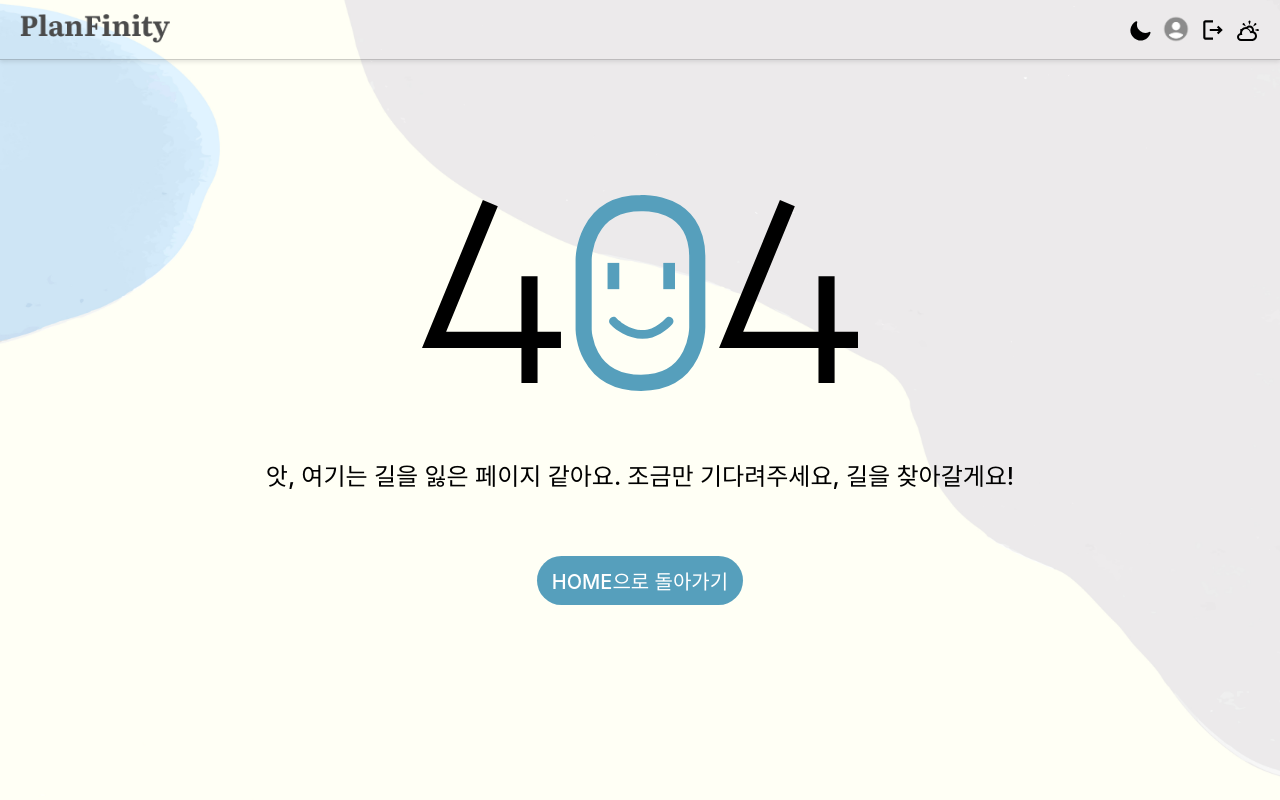
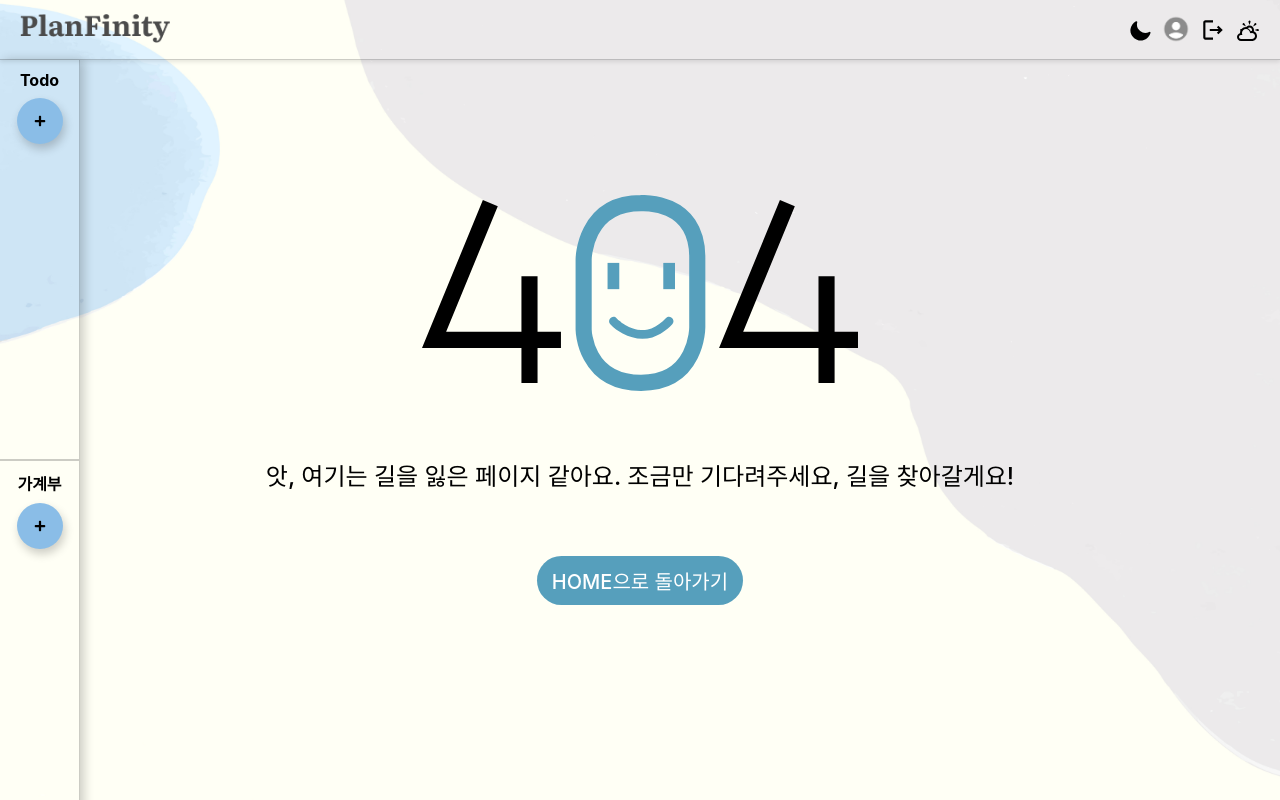
Before and after one commit to codestates-seb/seb44_main_023, a React (Vite) app in the folder client/: page / in a window 1280 px wide. Built offline with nearby package versions, Linux system fonts and the light colour scheme.

Commit message:
feat:FE/Sidebar

```diff
--- a/client/src/App.jsx
+++ b/client/src/App.jsx
@@ -4,12 +4,13 @@ import ProfilePage from "./pages/ProfilePage";
 import ErrorPage from "./pages/ErrorPage";
 import Header from "./components/Header/Header";
 import TestWidget from "./pages/TestWidget"
-
+import Sidebar from "./components/Sidebar/Sidebar";
 
 function App() {
   return (
     <>
       <Header />
+      <Sidebar />
       <Routes>
         <Route path="/profile/:id" element={<ProfilePage />} />
         <Route path="*" element={<ErrorPage />} />
--- a/client/src/components/Input/PageInput.jsx
+++ b/client/src/components/Input/PageInput.jsx
@@ -31,7 +31,7 @@ const InputContainer = styled.div`
 const InputField = styled.input`
   width: ${(props) => props.size || "100%"};
   height: ${(props) => props.height || "auto"};
-  padding: 0.8rem;
+  padding: 0.2rem;
   border: none;
   border-bottom: 1px solid #ccc;
   outline: none;
--- /dev/null
+++ b/client/src/components/Sidebar/Sidebar.jsx
@@ -0,0 +1,284 @@
+import React, { useState, useRef, useEffect } from "react";
+import styled from "styled-components";
+import { FaPlus } from "react-icons/fa";
+import Input from "../Input/PageInput";
+import axios from "axios";
+
+const PopupContainer = styled.div`
+  position: fixed;
+  background-color: #fff;
+  padding: 12px;
+  border-radius: 8px;
+  box-shadow: 0 2px 4px rgba(0, 0, 0, 0.2);
+  z-index: 999;
+  margin-left: 20px;
+  &::before {
+    content: "";
+    position: absolute;
+    top: 20px;
+    left: -20px;
+    transform: translateY(-50%);
+    border-top: 12px solid transparent;
+    border-right: 30px solid #fff;
+    border-bottom: 12px solid transparent;
+  }
+`;
+
+const Popup = ({
+  onClose,
+  title,
+  buttonPosition,
+  onAddButtonClick,
+}) => {
+  const [inputValue, setInputValue] = useState("");
+  const popupRef = useRef(null);
+
+  // useEffect(() => {
+  //   const handleClickOutside = (event) => {
+  //     if (popupRef.current && !popupRef.current.contains(event.target)) {
+  //       onClose();
+  //     }
+  //   };
+
+  //   document.addEventListener("mousedown", handleClickOutside);
+
+  //   return () => {
+  //     document.removeEventListener("mousedown", handleClickOutside);
+  //   };
+  // }, [onClose]);
+
+  const handleInputChange = (event) => {
+    setInputValue(event.target.value);
+  };
+
+  const handleInputKeyPress = (event) => {
+    if (event.key === "Enter") {
+      handleAddButtonClick();
+    }
+  };
+
+  const handleAddButtonClick = async () => {
+    if (inputValue.trim() !== "") {
+      try {
+
+        if (title === "Todo") {
+          const response = await axios.post("/api/todogroups", {
+            todo_group_title: inputValue,
+          });
+          const todoGroup = response.data;
+          onAddButtonClick(todoGroup.todo_group_title);
+        } else if (title === "가계부") {
+          const response = await axios.post("/api/ledgergroups", {
+            ledger_group_title: inputValue,
+          });
+          const ledgerGroup = response.data;
+          onAddButtonClick(ledgerGroup.ledger_group_title);
+        }
+        setInputValue("");
+        onClose();
+      } catch (error) {
+        console.error(error);
+      }
+    }
+  };
+
+  return (
+    <>
+      {title && <PopupOverlay onClick={onClose} />}
+      <PopupContainer
+        ref={popupRef}
+        style={{
+          top: buttonPosition.top,
+          left: buttonPosition.left + buttonPosition.width + 10,
+        }}
+      >
+        <PopupTitle fontSize={12}>{title} 그룹 추가</PopupTitle>
+        <Input
+          value={inputValue}
+          onChange={handleInputChange}
+          onKeyPress={handleInputKeyPress}
+          width="100%"
+          placeholder="그룹명을 입력하세요."
+          size={17}
+          fontSize={1.2}
+          minLength={2}
+          maxLength={7}
+        />
+      </PopupContainer>
+    </>
+  );
+};
+
+const Sidebar = () => {
+  const [currentPopup, setCurrentPopup] = useState(null);
+  const [buttonPosition, setButtonPosition] = useState({});
+  const todoButtonRef = useRef(null);
+  const accountButtonRef = useRef(null);
+  const [todoButtons, setTodoButtons] = useState([]);
+  const [accountButtons, setAccountButtons] = useState([]);
+
+  const handleAddButtonClick = (title, buttonRef) => {
+    setButtonPosition(buttonRef.current.getBoundingClientRect());
+
+    if (currentPopup === title) {
+      setCurrentPopup(null);
+    } else {
+        setCurrentPopup(title);
+    }
+  };
+
+  const closePopup = () => {
+    setCurrentPopup(null);
+  };
+
+  const handleAddButton = (text) => {
+    if (currentPopup === "Todo") {
+      setTodoButtons((prevButtons) => [
+        ...prevButtons,
+        {
+          id: Date.now(),
+          text,
+        },
+      ]);
+    } else if (currentPopup === "가계부") {
+      setAccountButtons((prevButtons) => [
+        ...prevButtons,
+        {
+          id: Date.now(),
+          text,
+        },
+      ]);
+    }
+    setCurrentPopup(null);
+  };
+
+  return (
+    <SidebarContainer>
+      <SidebarSection>
+        <SidebarTitle>Todo</SidebarTitle>
+        {todoButtons.map((button) => (
+          <AddedButton key={button.id}>{button.text}</AddedButton>
+        ))}
+        <AddButton
+          onClick={() => handleAddButtonClick("Todo", todoButtonRef)}
+          ref={todoButtonRef}
+        >
+          <FaPlus />
+        </AddButton>
+        {currentPopup === "Todo" && (
+          <Popup
+            onClose={closePopup}
+            title="Todo"
+            buttonPosition={buttonPosition}
+            onAddButtonClick={handleAddButton}
+          />
+        )}
+      </SidebarSection>
+
+      <SidebarSection>
+        <SidebarTitle>가계부</SidebarTitle>
+        {accountButtons.map((button) => (
+          <AddedButton key={button.id}>{button.text}</AddedButton>
+        ))}
+        <AddButton
+          onClick={() => handleAddButtonClick("가계부", accountButtonRef)}
+          ref={accountButtonRef}
+        >
+          <FaPlus />
+        </AddButton>
+        {currentPopup === "가계부" && (
+          <Popup
+            onClose={closePopup}
+            title="가계부"
+            buttonPosition={buttonPosition}
+            onAddButtonClick={handleAddButton}
+          />
+        )}
+      </SidebarSection>
+    </SidebarContainer>
+  );
+};
+
+const SidebarContainer = styled.div`
+  position: fixed;
+  top: 6rem;
+  left: 0;
+  width: 80px;
+  height: 100vh;
+  background-color: transparent;
+  display: flex;
+  flex-direction: column;
+  box-shadow: 4px 0 10px rgba(0, 0, 0, 0.2);
+  border-right: 1px solid rgba(0, 0, 0, 0.2);
+`;
+
+const SidebarSection = styled.div`
+  display: flex;
+  flex-direction: column;
+  align-items: center;
+  flex: 1;
+  border-top: 2px solid rgba(0, 0, 0, 0.2);
+  padding: 10px;
+
+  &:first-child {
+    border-top: none;
+  }
+`;
+
+const SidebarTitle = styled.div`
+  font-weight: bold;
+  font-size: 16px;
+`;
+
+const AddButton = styled.button`
+  width: 46px;
+  height: 46px;
+  border-radius: 50%;
+  background-color: #8abde7;
+  display: flex;
+  justify-content: center;
+  align-items: center;
+  margin-top: 8px;
+  font-size: 12px;
+  border: none;
+  cursor: pointer;
+  box-shadow: 2px 5px 10px rgba(0, 0, 0, 0.2);
+
+  &:hover {
+    background-color: var(--color-blue-03);
+  }
+`;
+
+const PopupOverlay = styled.div`
+  width: 100%;
+  position: fixed;
+  top: 0;
+  left: 0;
+  height: 100%;
+`;
+
+const PopupTitle = styled.div`
+  font-size: ${(props) => props.fontSize}px;
+  margin-bottom: 4px;
+  color: var(--color-gray-07);
+`;
+
+const AddedButton = styled.button`
+  width: 46px;
+  height: 46px;
+  border-radius: 50%;
+  background-color: var(--color-blue-02);
+  display: flex;
+  justify-content: center;
+  align-items: center;
+  margin-top: 8px;
+  font-size: 12px;
+  border: none;
+  cursor: pointer;
+
+  &:hover {
+    background-color: var(--color-blue-03);
+  }
+`;
+
+export default Sidebar;
--- a/client/vite.config.js
+++ b/client/vite.config.js
@@ -4,4 +4,15 @@ import react from '@vitejs/plugin-react-swc'
 // https://vitejs.dev/config/
 export default defineConfig({
   plugins: [react()],
-})
+  server: {
+    proxy: {
+      "/api": {
+        target: "https://e54b-180-230-249-174.ngrok-free.app/",
+        changeOrigin: true,
+        rewrite: (path) => path.replace(/^\/api/, ""),
+        secure: false,
+        ws: true,
+      },
+    },
+  },
+});
```
